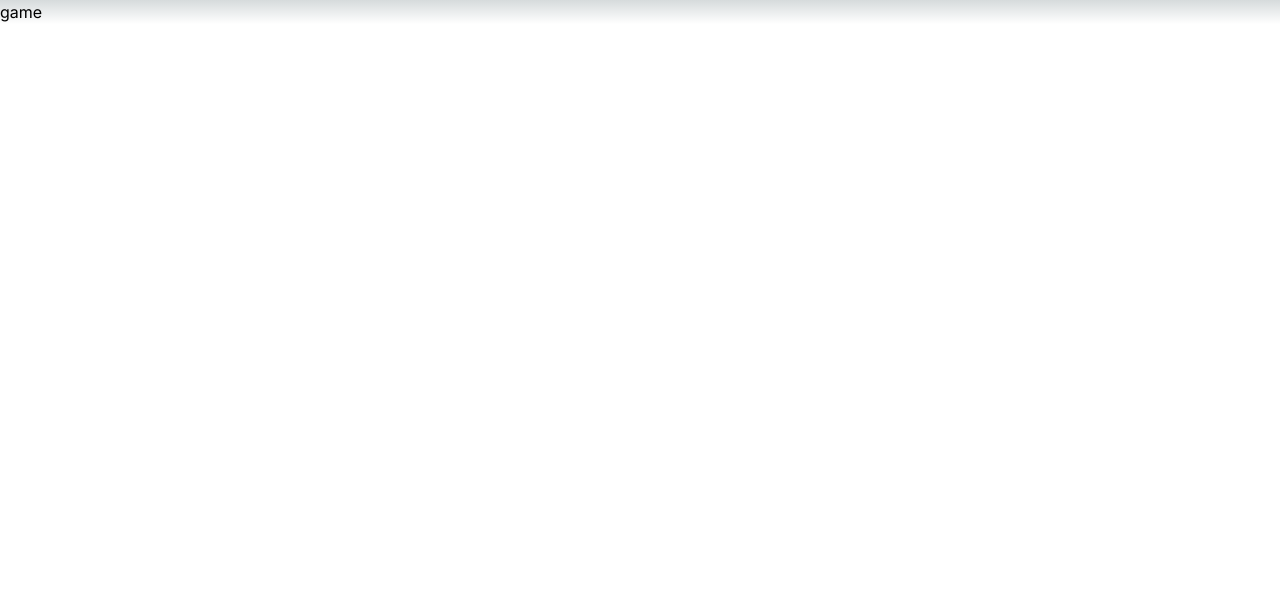
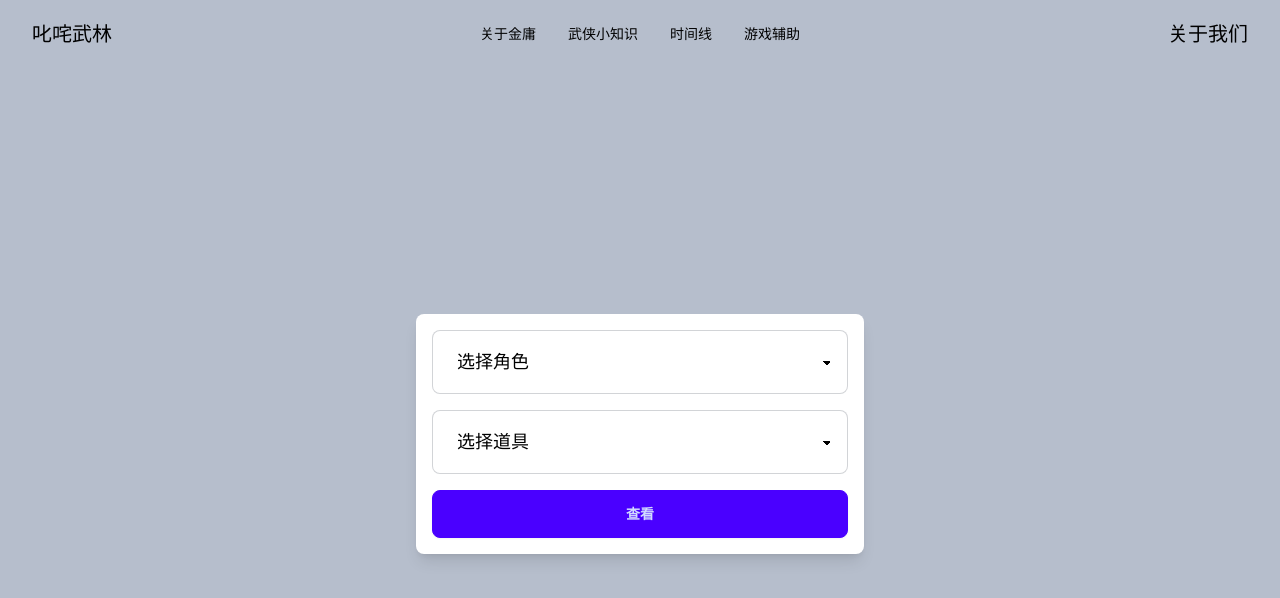
Before and after one commit to salted-caramel/pw-website-2024, a Next.js app: page /game in a window 1280 px wide. Shown: the top 598 px of the page. Built offline with nearby package versions, Linux system fonts and the light colour scheme.

Commit message:
add game functionality

```diff
--- a/app/components/Nav.tsx
+++ b/app/components/Nav.tsx
@@ -128,7 +128,7 @@ const Nav = () => {
             </a>
           </li>
           <li>
-            <a href="" className="text-black">
+            <a href="game" className="text-black">
               游戏辅助
             </a>
           </li>
--- a/app/game/page.tsx
+++ b/app/game/page.tsx
@@ -1,7 +1,70 @@
-import React from "react";
+"use client";
 
-const page = () => {
-  return <div>game</div>;
+import React, { useState } from "react";
+import Nav from "../components/Nav";
+
+const validPairs: { [key: string]: string[] } = {
+  南仁通: ["冷月宝刀"],
+  岳灵珊: ["碧水剑"],
+  杨过: ["玄铁重剑"],
 };
 
-export default page;
+const Page: React.FC = () => {
+  const [selectedRole, setSelectedRole] = useState<string>("");
+  const [selectedItem, setSelectedItem] = useState<string>("");
+  const [isValidPair, setIsValidPair] = useState<boolean | null>(null);
+
+  const handleValidation = () => {
+    if (validPairs[selectedRole]?.includes(selectedItem)) {
+      setIsValidPair(true);
+    } else {
+      setIsValidPair(false);
+    }
+  };
+
+  return (
+    <div className="bg-custom-nav min-h-screen flex flex-col">
+      <Nav />
+      <div className="flex-grow flex flex-col items-center justify-center p-4">
+        <div className="w-full max-w-md p-4 bg-white rounded-lg shadow-lg space-y-4">
+          <select
+            className="select select-bordered select-lg w-full"
+            onChange={(e) => setSelectedRole(e.target.value)}
+          >
+            <option disabled selected value="">
+              选择角色
+            </option>
+            <option value="岳灵珊">岳灵珊</option>
+            <option value="南仁通">南仁通</option>
+            <option value="杨过">杨过</option>
+          </select>
+          <select
+            className="select select-bordered select-lg w-full"
+            onChange={(e) => setSelectedItem(e.target.value)}
+          >
+            <option disabled selected value="">
+              选择道具
+            </option>
+            <option value="冷月宝刀">冷月宝刀</option>
+            <option value="玄铁重剑">玄铁重剑</option>
+            <option value="碧水剑">碧水剑</option>
+          </select>
+          <button className="btn btn-primary w-full" onClick={handleValidation}>
+            查看
+          </button>
+        </div>
+        {isValidPair !== null && (
+          <div className="flex items-center justify-center mt-4">
+            {isValidPair ? (
+              <span className="text-green-500 text-3xl">✔️</span>
+            ) : (
+              <span className="te xt-red-500 text-3xl">❌</span>
+            )}
+          </div>
+        )}
+      </div>
+    </div>
+  );
+};
+
+export default Page;
```
